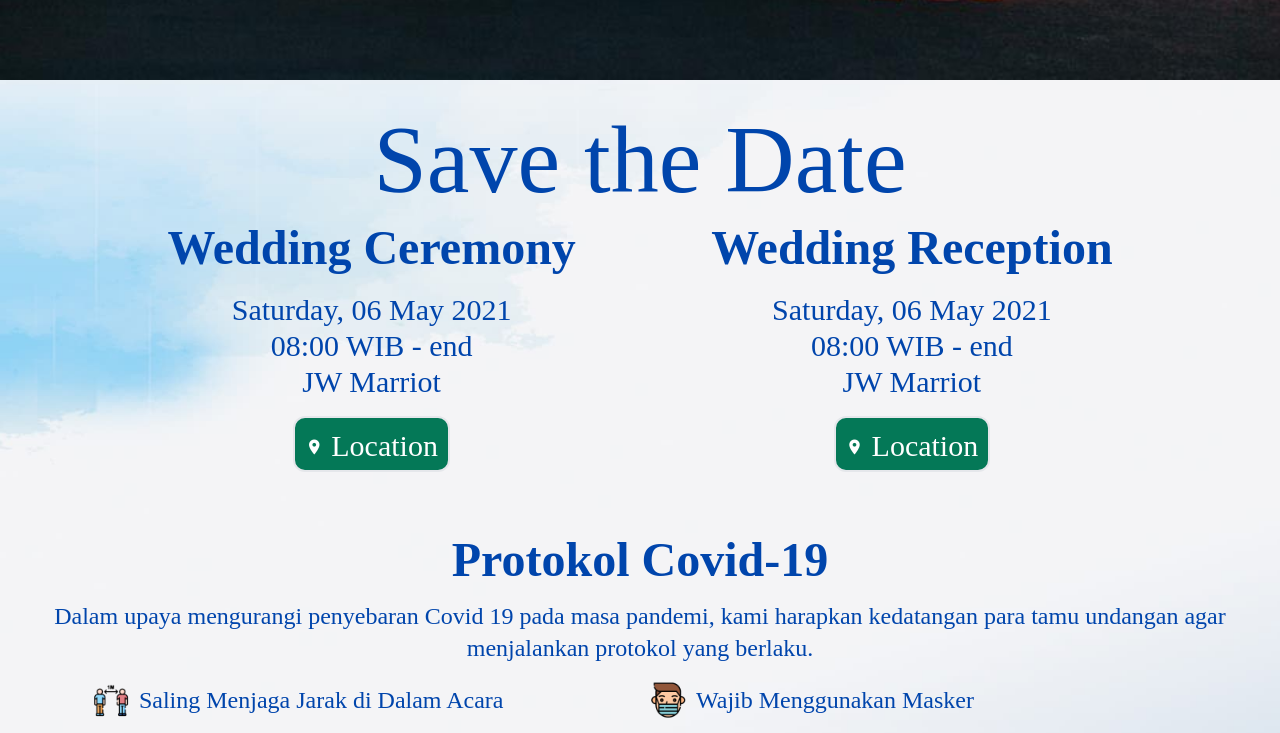
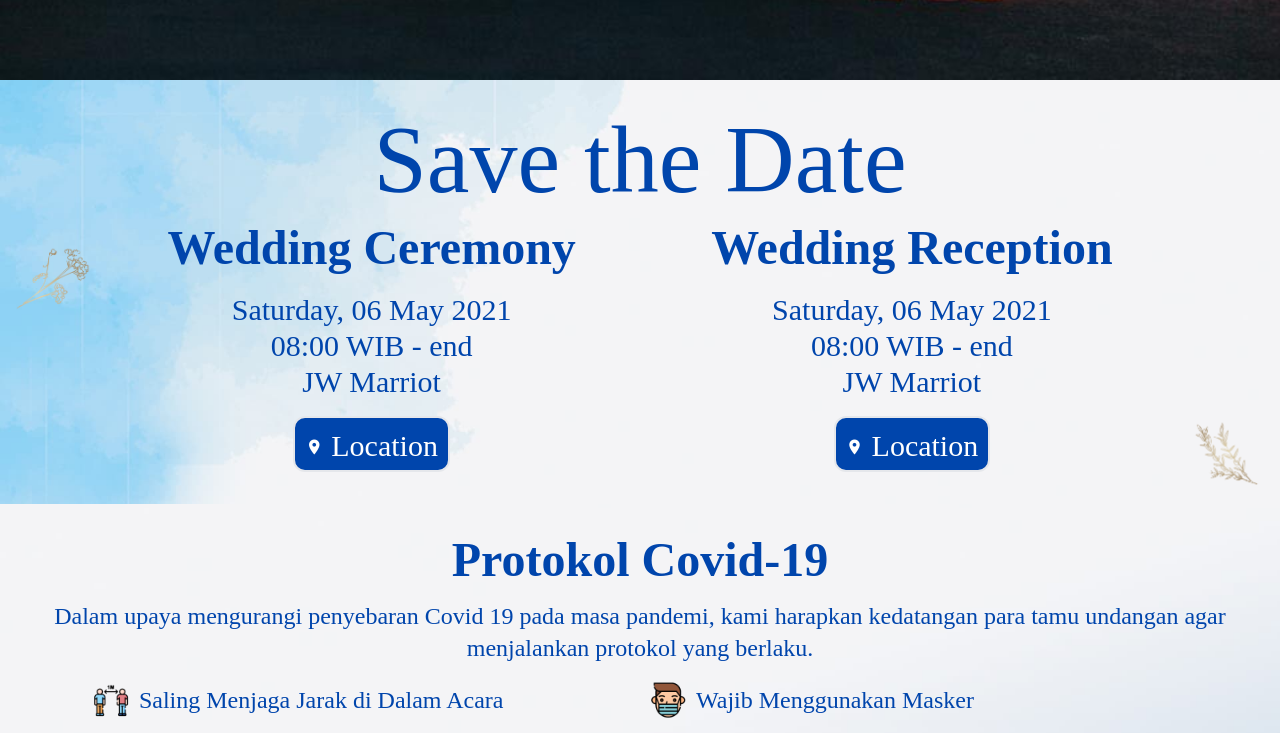
Before and after one commit to ant-digital/wedding, a Gatsby site: page /serenity-blue in a window 1280 px wide. Shown: the part 1573-2306 px from the top of the page. Built offline with nearby package versions, Linux system fonts and the light colour scheme; Gatsby itself is replaced by a stand-in of ours; no server answers; what @tailwindcss/typography would draw is missing.

Commit message:
add serenity blue

```diff
--- a/src/pages/serenity-blue.tsx
+++ b/src/pages/serenity-blue.tsx
@@ -152,7 +152,7 @@ const SerenityBlue = (props) => {
         /**
         * Main Screen
         */
-        <div className="text-xl md:text-2xl font-sansNarrow text-blue bg-blue bg-cover">
+        <div className="text-xl md:text-2xl w-screen font-sansNarrow text-blue bg-blue bg-cover">
           {/* <MusicPlayer song={song}></MusicPlayer> */}
           {/* <div className="grid grid-cols-1 text-center md:h-screen">
             <motion.div
@@ -207,7 +207,7 @@ const SerenityBlue = (props) => {
               className="max-w-screen"
             >
               <div className="flex flex-col font-sansNarrow bg-white bg-opacity-80 relative">
-              <StaticImage src="../images/serenityBlue/ornament-bunga.png"
+                <StaticImage src="../images/serenityBlue/ornament-bunga.png"
                   alt="bunga" width={150} height={150}
                   style={{ position: 'absolute', left: 0, top: '150px', transform: 'rotate(90deg)' }}
                 ></StaticImage>
@@ -228,7 +228,7 @@ const SerenityBlue = (props) => {
                 >
                   "Demikianlah mereka bukan lagi dua, melainkan satu. <br></br>Karena itu, apa yang telah dipersatukan Allah, tidak boleh diceraikan manusia."
                 </motion.div>
-                <div className="flex flex-col my-auto">
+                <div className="flex flex-col my-auto space-y-5">
                   <div className="text-center">
                     <h1 className="text-5xl md:text-8xl font-bold">SUTONO</h1>
                     <span className="text-xl md:text-3xl">
@@ -255,7 +255,15 @@ const SerenityBlue = (props) => {
               layout="fullWidth"
             ></StaticImage>
           </div>
-          <div className="flex flex-col p-8">
+          <div className="flex flex-col p-8 bg-blue bg-cover relative">
+          <StaticImage src="../images/serenityBlue/ornament-bunga.png"
+                  alt="bunga" width={100} height={100}
+                  style={{ position: 'absolute', left: 0, top: '150px', transform: 'rotate(90deg)' }}
+                ></StaticImage>
+                <StaticImage src="../images/serenityBlue/ornament-padi.png"
+                  alt="bunga" width={100} height={100}
+                  style={{ position: 'absolute', right: 0, bottom: 0, transform: 'rotate(90deg)' }}
+                ></StaticImage>
             <div className="text-center mb-4">
               <h1 className="font-greatVibe text-5xl md:text-8xl ">Save the Date</h1>
             </div>
@@ -264,7 +272,7 @@ const SerenityBlue = (props) => {
                 <h1 className=" font-bold text-3xl md:text-5xl">Wedding Ceremony</h1>
                 <p>Saturday, 06 May 2021 <br></br>08:00 WIB - end <br></br>JW Marriot</p>
                 <a href="https://www.google.com/maps/place/The+Apurva+Kempinski+Bali/@-8.8285465,115.2133893,17z/data=!3m1!4b1!4m8!3m7!1s0x2dd25cc0e01a2dfb:0x486d1b655b87ed9c!5m2!4m1!1i2!8m2!3d-8.8285465!4d115.2155844?hl=en-US">
-                  <div className="mx-auto mt-4 flex border-2 rounded-xl text-white w-max bg-green-700" style={{ padding: '10px 10px 5px 10px' }}>
+                  <div className="mx-auto mt-4 flex border-2 rounded-xl text-white w-max" style={{ padding: '10px 10px 5px 10px', backgroundColor: '#0045ac' }}>
                     <div className="mr-2">
                       <span style={{
                         fontFamily: 'Material Icons', fontSize: '18px'
@@ -280,7 +288,7 @@ const SerenityBlue = (props) => {
                 <h1 className=" font-bold text-3xl md:text-5xl">Wedding Reception</h1>
                 <p>Saturday, 06 May 2021 <br></br>08:00 WIB - end <br></br>JW Marriot</p>
                 <a href="https://www.google.com/maps/place/The+Apurva+Kempinski+Bali/@-8.8285465,115.2133893,17z/data=!3m1!4b1!4m8!3m7!1s0x2dd25cc0e01a2dfb:0x486d1b655b87ed9c!5m2!4m1!1i2!8m2!3d-8.8285465!4d115.2155844?hl=en-US">
-                  <div className="mx-auto mt-4 flex border-2 rounded-xl text-white w-max bg-green-700" style={{ padding: '10px 10px 5px 10px' }}>
+                  <div className="mx-auto mt-4 flex border-2 rounded-xl text-white w-max" style={{ padding: '10px 10px 5px 10px', backgroundColor: '#0045ac' }}>
                     <div className="mr-2">
                       <span style={{
                         fontFamily: 'Material Icons', fontSize: '18px'
```
